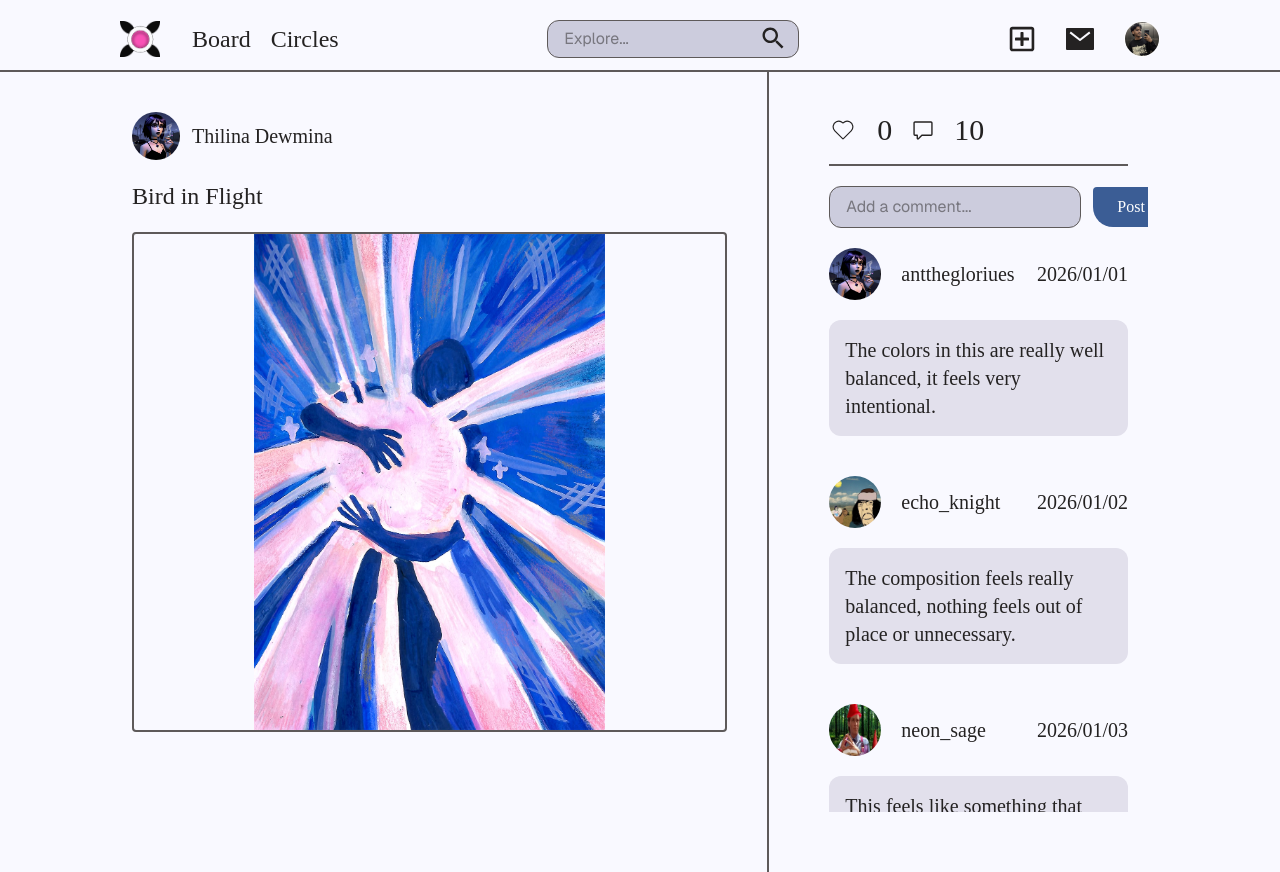
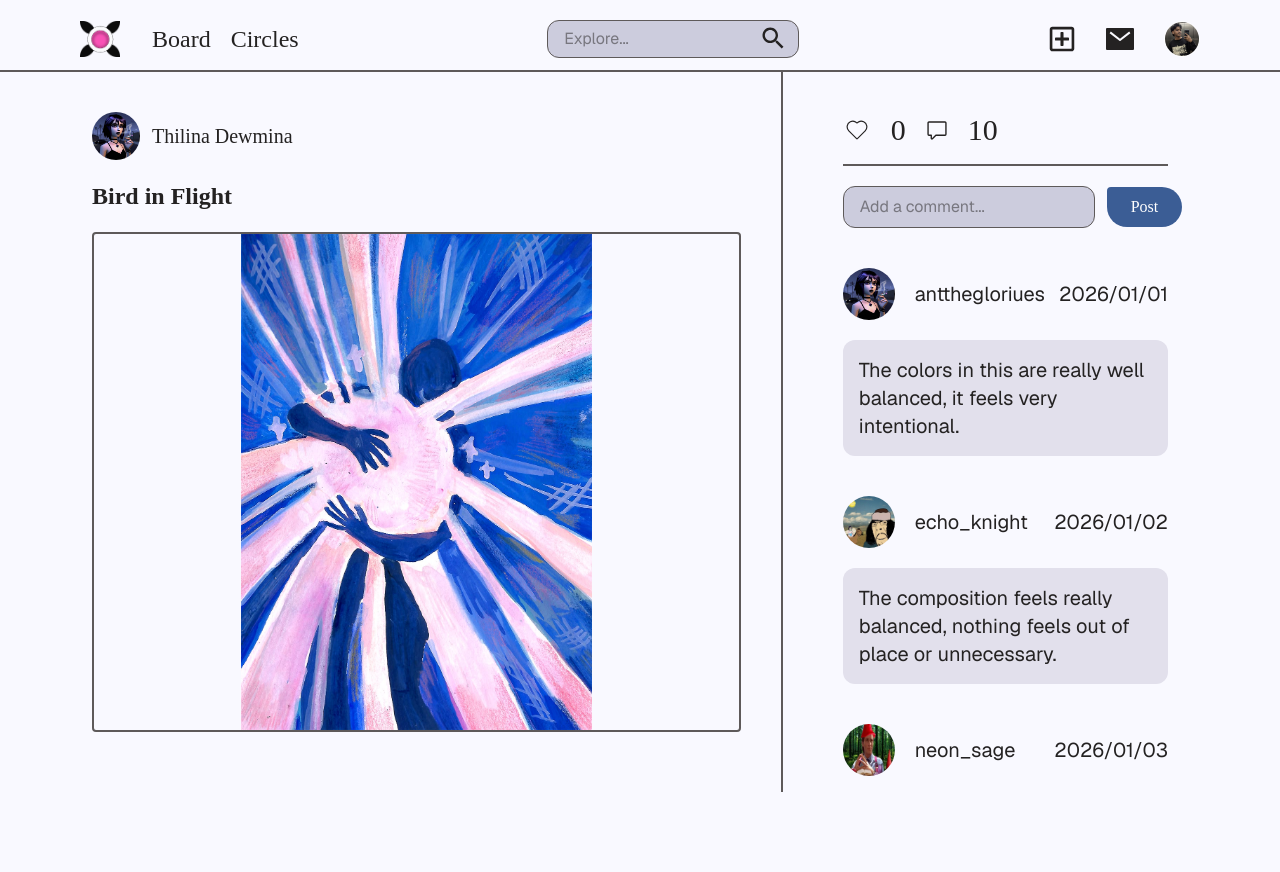
Before and after one commit to thethilina/bird-park, a Next.js app: page /1 in a window 1280 px wide. After the commit the page ends 800 px from the top, so only its background shows below. Built offline with nearby package versions, Linux system fonts and the light colour scheme; a web font is replaced by a local one.

Commit message:
overfllow fix

```diff
--- a/app/[ArtId]/page.tsx
+++ b/app/[ArtId]/page.tsx
@@ -15,7 +15,7 @@ export default async function Page({ params }: Props) {
   const { ArtId } = await params;
 
   return (
-    <div className="lg:flex  min-h-screen  px-3   gap-x-10  xl:mx-30 lg:mx-10  justify-center   ">
+    <div className="lg:flex  h-[calc(100vh-80px)]   px-3  overflow-hidden   gap-x-10  xl:mx-20 lg:mx-10  justify-center   "  >
 
     {/** left div */}
 
@@ -29,11 +29,11 @@ export default async function Page({ params }: Props) {
               {/** user avatar and name and collection */}
               <div className="flex items-center lg:text-xl gap-x-3">
                 <Image src={user?.avatar as any} alt={user?.fullName as string} className="w-10 h-10 lg:w-12 lg:h-12 rounded-full" width={48} height={48} />
-                <span>{user?.fullName}</span>
+                <span className="">{user?.fullName}</span>
               </div>
 
               {/** art title */}
-              <h1 className="lg:text-2xl">{item.title}</h1>
+              <h1 className="lg:text-2xl font-semibold">{item.title}</h1>
 
               {/** art image */}
 {item.image && ( <div>
@@ -69,7 +69,7 @@ export default async function Page({ params }: Props) {
   {/* right div */}
 
 <div
-  className="lg:my-10 lg:w-1/3 lg:px-5 rounded-sm overflow-y-auto   bg-(--color-background) dark:bg-(--background)
+  className="lg:my-10  lg:w-2/5  xl:w-1/3 lg:px-5 rounded-sm overflow-y-auto   bg-(--color-background) dark:bg-(--background)
              [&::-webkit-scrollbar]:hidden [-ms-overflow-style:none] [scrollbar-width:none]"
   style={{ height: "calc(100vh - 100px)" }}
 >
@@ -103,7 +103,7 @@ export default async function Page({ params }: Props) {
           </div>
 
           {/** Comments list */}
-          <div className="space-y-5 lg:space-y-10">
+          <div className="space-y-5  py-5 lg:space-y-10">
             {commentData.map((comment) => {
               if (comment.artid === parseInt(item.id as string)) {
                 const commentUser = usersData.find((u) => u.id === comment.userId);
--- a/public/components/Gallery.tsx
+++ b/public/components/Gallery.tsx
@@ -5,7 +5,7 @@ import Link from 'next/link';
 function Gallery({ artbase }: any) {
   return (
     <div className="w-full">
-      <div className="columns-2  xl:px-30 xl:gap-8 xl:space-y-8 sm:columns-2 gap-2  space-y-2 md:columns-3 lg:columns-3 xl:columns-4 lg:gap-5 lg:px-10 lg:space-y-5 w-full">
+      <div className="columns-2  xl:px-20 xl:gap-8 xl:space-y-8 sm:columns-2 gap-2  space-y-2 md:columns-3 lg:columns-3 xl:columns-4 lg:gap-5 lg:px-10 lg:space-y-5 w-full">
         {artbase.map((art: any) => (
           art.category === "poem" ? <div key={art.id} className="break-inside-avoid p-5 rounded-md gap-y-5 text-center flex flex-col items-center justify-center " style={{ backgroundColor: art.backgroundColor, color: art.textColor ,fontFamily: art.font}}>
 
--- a/public/components/NavBar.tsx
+++ b/public/components/NavBar.tsx
@@ -12,7 +12,7 @@ import Link from "next/link";
 function NavBar() {
   return (
 
-    <nav className="sticky  z-100 px-5  py-1  lg:px-10 xl:px-30 bg-(--color-background) dark:bg-(--background)  border-(--border)  lg:pt-5  w-full top-0 border-b-2   lg:py-3   flex items-center justify-between ">
+    <nav className="sticky  z-100 px-5  py-1  lg:px-10 xl:px-20 bg-(--color-background) dark:bg-(--background)  border-(--border)  lg:pt-5  w-full top-0 border-b-2   lg:py-3   flex items-center justify-between ">
 
 
     {/** right side */}
--- a/public/components/Tn/Coment.tsx
+++ b/public/components/Tn/Coment.tsx
@@ -5,7 +5,7 @@ import Image from 'next/image'
 
 function Coment({ comment , user }: any) {
   return (
-    <div className=' space-y-3 lg:space-y-5 '>
+    <div className='font-sans space-y-3 lg:space-y-5 '>
 
     <div className='flex w-full justify-between items-center lg:text-xl'>
 
```
